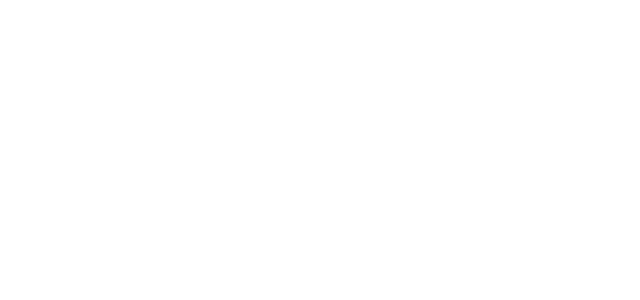
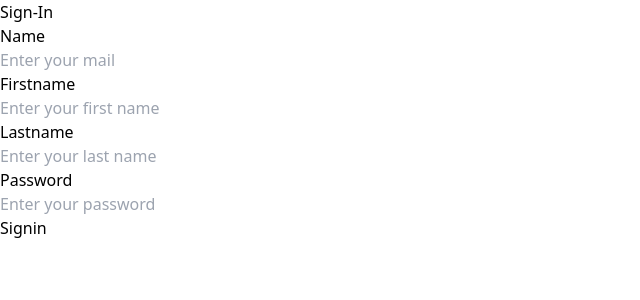
Before and after one commit to harshakun/Payment-App, a React (Vite) app in the folder vite-project/: page / in a window 1280 px wide. Before the commit this address had no page. Shown: the top 300 px of the page, without its empty margins (0-640 px from the left). Built offline with nearby package versions, Linux system fonts and the light colour scheme.

Commit message:
Update App.jsx

```diff
--- a/vite-project/src/App.jsx
+++ b/vite-project/src/App.jsx
@@ -1,6 +1,6 @@
 import React from 'react';
 import './App.css'
-import { HashRouter as Router, Routes, Route } from 'react-router-dom';
+import { BrowserRouter as Router, Routes, Route } from 'react-router-dom';
 import Dashboard from './Dashboard';
 import Signin from './Signin';
 import Signup from './Signup';
@@ -12,7 +12,7 @@
     <>
     <Router>
       <Routes>
-        <Route path="/signin" element={<Signin />} />
+        <Route path="/" element={<Signin />} />
         <Route path="/signup" element={<Signup />} />
         <Route path="/dashboard" element={<Dashboard />} />
         <Route path="/transaction" element={<Transaction />} />
```
